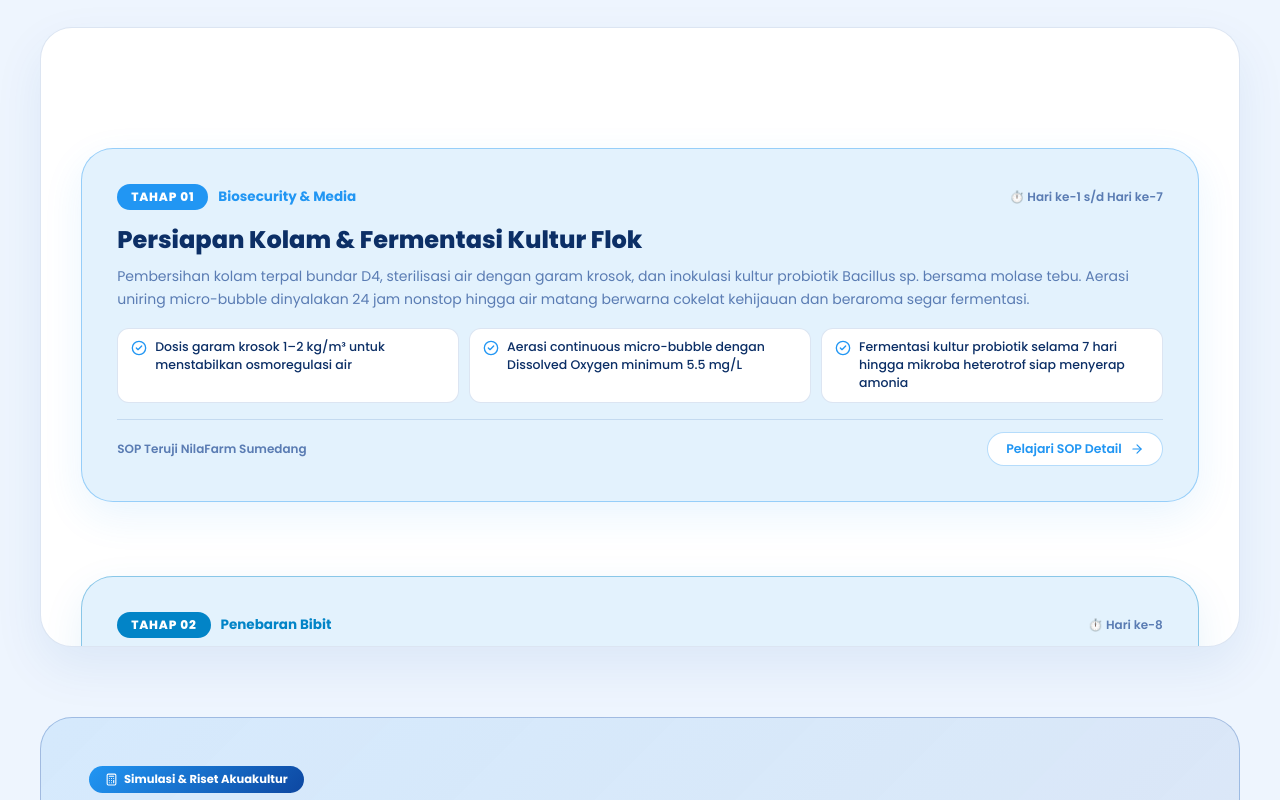
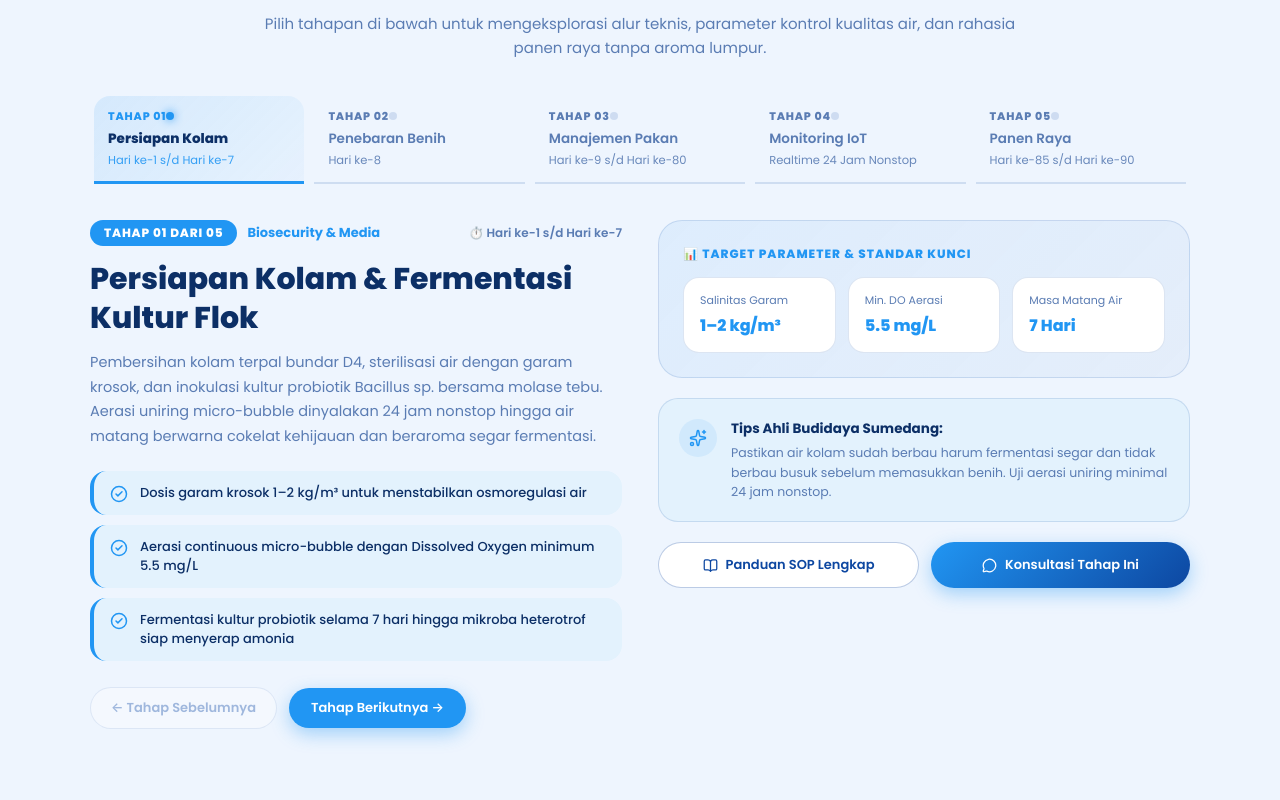
Before and after one commit to fadhlurr01/Budidaya-nila, a React (Vite) app: page / in a window 1280 px wide. Shown: the part 4620-5420 px from the top of the page. Built offline with nearby package versions, Linux system fonts and the light colour scheme.

Commit message:
fix(landing): remove stiff scroll container and cards, redesign workflow as seamless interactive fluid stepper

```diff
--- a/src/pages/HomePage.jsx
+++ b/src/pages/HomePage.jsx
@@ -3,7 +3,6 @@ import HeroSection from '../components/HeroSection';
 import FeaturesSection from '../components/FeaturesSection';
 import TestimonialsSection from '../components/TestimonialsSection';
 import AccordionGallery from '../components/AccordionGallery';
-import ScrollStack, { ScrollStackItem } from '../components/ScrollStack';
 import {
   Sparkles,
   ArrowRight,
@@ -43,6 +42,7 @@ export default function HomePage({
   const [openFaq, setOpenFaq] = useState(null);
   const [compareMode, setCompareMode] = useState('bioflok'); // 'bioflok' | 'konvensional'
   const [activeBenchmark, setActiveBenchmark] = useState(0);
+  const [activeWorkflowStage, setActiveWorkflowStage] = useState(0);
 
   const galleryItems = [
     {
@@ -94,6 +94,7 @@ export default function HomePage({
   const workflowSteps = [
     {
       step: '01',
+      shortTitle: 'Persiapan Kolam',
       title: 'Persiapan Kolam & Fermentasi Kultur Flok',
       timeline: 'Hari ke-1 s/d Hari ke-7',
       tag: 'Biosecurity & Media',
@@ -103,10 +104,17 @@ export default function HomePage({
         'Dosis garam krosok 1–2 kg/m³ untuk menstabilkan osmoregulasi air',
         'Aerasi continuous micro-bubble dengan Dissolved Oxygen minimum 5.5 mg/L',
         'Fermentasi kultur probiotik selama 7 hari hingga mikroba heterotrof siap menyerap amonia'
-      ]
+      ],
+      metrics: [
+        { label: 'Salinitas Garam', val: '1–2 kg/m³' },
+        { label: 'Min. DO Aerasi', val: '5.5 mg/L' },
+        { label: 'Masa Matang Air', val: '7 Hari' }
+      ],
+      expertTip: 'Pastikan air kolam sudah berbau harum fermentasi segar dan tidak berbau busuk sebelum memasukkan benih. Uji aerasi uniring minimal 24 jam nonstop.'
     },
     {
       step: '02',
+      shortTitle: 'Penebaran Benih',
       title: 'Aklimatisasi & Penebaran Benih Unggul',
       timeline: 'Hari ke-8',
       tag: 'Penebaran Bibit',
@@ -116,10 +124,17 @@ export default function HomePage({
         'Kepadatan tebar optimal 100–120 ekor/m³ (3.500–4.000 ekor per kolam D4)',
         'Aklimatisasi kantong benih di atas permukaan air selama 25–30 menit',
         'Pemberian vitamin C & asam amino pada air untuk mempercepat adaptasi benih'
-      ]
+      ],
+      metrics: [
+        { label: 'Ukuran Benih', val: '5–7 cm' },
+        { label: 'Padat Tebar', val: '120 ekor/m³' },
+        { label: 'Target Kelangsungan', val: '> 92% SR' }
+      ],
+      expertTip: 'Lakukan aklimatisasi pada pagi hari (pukul 07:00–08:30) atau sore hari saat suhu air stabil agar benih tidak mengalami thermal shock.'
     },
     {
       step: '03',
+      shortTitle: 'Manajemen Pakan',
       title: 'Manajemen Pakan FCR 1.2 & Suplemen Daun',
       timeline: 'Hari ke-9 s/d Hari ke-80',
       tag: 'Pertumbuhan Cepat',
@@ -129,10 +144,17 @@ export default function HomePage({
         'Jadwal pakan 3x sehari (07:30, 12:30, 17:00) dengan feeding rate 2.5%–3.5%',
         'Gumpalan flok mikroba dikonsumsi ikan sebagai sumber protein alami gratis',
         'Sampling bobot setiap 14 hari untuk kalibrasi porsi pelet dan evaluasi biomassa'
-      ]
+      ],
+      metrics: [
+        { label: 'Target FCR', val: '1.18 - 1.22' },
+        { label: 'Kadar Protein', val: '32% Min.' },
+        { label: 'Jadwal Pakan', val: '3x Sehari' }
+      ],
+      expertTip: 'Kombinasikan pelet apung komersial dengan cacahan daun azolla dan daun pepaya untuk menjaga daya tahan tubuh dan menekan biaya pakan hingga 25%.'
     },
     {
       step: '04',
+      shortTitle: 'Monitoring IoT',
       title: 'Monitoring Kualitas Air & Telemetri IoT 24 Jam',
       timeline: 'Realtime 24 Jam Nonstop',
       tag: 'Pengawasan IoT',
@@ -142,10 +164,17 @@ export default function HomePage({
         'Alarm & notifikasi WhatsApp otomatis jika DO turun di bawah batas aman 4.5 mg/L',
         'Flushing endapan amonia sentral (central drain) selama 30 detik tiap 5 hari',
         'Kontrol kepadatan flok dengan kerucut Imhoff pada rentang ideal 25–45 ml/L'
-      ]
+      ],
+      metrics: [
+        { label: 'Pantau Sensor', val: 'Realtime 24/7' },
+        { label: 'Suhu Optimal', val: '27.5° - 29.5°C' },
+        { label: 'Central Drain', val: 'Tiap 5 Hari' }
+      ],
+      expertTip: 'Buang endapan kotoran lewat central drain selama 20–30 detik tiap 5 hari tanpa menguras seluruh kolam. Amonia langsung terbuang, bakteri baik tetap aman.'
     },
     {
       step: '05',
+      shortTitle: 'Panen Raya',
       title: 'Panen Raya Selektif & Distribusi Segar',
       timeline: 'Hari ke-85 s/d Hari ke-90',
       tag: 'Panen & Jual',
@@ -155,7 +184,13 @@ export default function HomePage({
         '100% daging manis gurih tanpa aroma amis lumpur / tanah',
         'Layanan bersihkan sisik, insang, dan jeroan gratis tanpa biaya tambahan',
         'Pengantaran same-day ke resto, katering, dan konsumen rumah tangga'
-      ]
+      ],
+      metrics: [
+        { label: 'Bobot Ikan', val: '500–800 gr' },
+        { label: 'Masa Siklus', val: '90 Hari' },
+        { label: 'Aroma Lumpur', val: '0% Bebas Bau' }
+      ],
+      expertTip: 'Puasakan ikan selama 24 jam sebelum proses pemanenan agar saluran pencernaan bersih total, daging terasa manis segar, dan tidak cepat membusuk saat pengiriman.'
     }
   ];
 
@@ -607,64 +642,119 @@ export default function HomePage({
         </div>
       </section>
 
-      {/* 5. WORKFLOW BUDIDAYA NILA 90 HARI (REACT BITS SCROLLSTACK) */}
-      <section style={{ maxWidth: '1240px', margin: '0 auto', padding: '40px 20px 50px', width: '100%', boxSizing: 'border-box' }}>
-        <div style={{ textAlign: 'center', maxWidth: '720px', margin: '0 auto 32px' }}>
+      {/* 5. WORKFLOW BUDIDAYA NILA 90 HARI (SEAMLESS & FLUID INTERACTIVE EXPERIENCE) */}
+      {(() => {
+        const curStep = workflowSteps[activeWorkflowStage] || workflowSteps[0];
+        const stepAccent = curStep.accent || '#2196f3';
+        return (
+          <section style={{ maxWidth: '1240px', margin: '0 auto', padding: '50px 20px 60px', width: '100%', boxSizing: 'border-box' }}>
+            <div style={{ textAlign: 'center', maxWidth: '760px', margin: '0 auto 36px' }}>
               <span style={{ fontSize: '12.5px', fontWeight: 800, color: 'var(--b)', letterSpacing: '2px', textTransform: 'uppercase', display: 'inline-flex', alignItems: 'center', gap: '6px' }}>
                 <Waves size={15} />
-            Roadmap & Workflow Terpadu
+                Workflow Siklus Budidaya Nila 90 Hari
               </span>
               <h2 style={{ fontSize: 'clamp(26px, 3.5vw, 36px)', fontWeight: 800, color: 'var(--txt)', marginTop: '8px' }}>
-            Workflow Siklus Budidaya Nila 90 Hari
+                Standar Operasional Prosedur (SOP) Bioflok Modern
               </h2>
               <p style={{ color: 'var(--mut)', fontSize: '15px', marginTop: '10px', lineHeight: 1.6 }}>
-            Alur kerja terstandarisasi budidaya nila sistem bioflok NilaFarm dari hari ke-1 hingga panen raya. Gulir wadah kartu di bawah untuk merasakan interaksi tumpukan kartu (<i>ScrollStack</i>).
+                Pilih tahapan di bawah untuk mengeksplorasi alur teknis, parameter kontrol kualitas air, dan rahasia panen raya tanpa aroma lumpur.
               </p>
             </div>
 
-        {/* ScrollStack Interactive Deck */}
+            {/* Fluid Stage Stepper / Progress Bar (Zero Outer Card / Zero Stiff Boxes) */}
             <div
               style={{
-            height: '620px',
-            borderRadius: '32px',
-            border: '1.5px solid var(--border)',
-            background: 'var(--card)',
-            overflow: 'hidden',
-            boxShadow: '0 20px 50px rgba(13, 71, 161, 0.08)'
+                display: 'grid',
+                gridTemplateColumns: 'repeat(auto-fit, minmax(170px, 1fr))',
+                gap: '10px',
+                maxWidth: '1100px',
+                margin: '0 auto 36px',
+                padding: '0 4px'
               }}
             >
-          <ScrollStack
-            itemDistance={75}
-            itemScale={0.035}
-            itemStackDistance={30}
-            stackPosition="12%"
-            scaleEndPosition="6%"
-            baseScale={0.88}
-            blurAmount={1.5}
-            useWindowScroll={false}
-          >
-            {workflowSteps.map((st, sIdx) => {
-              const accentColor = st.accent || '#2196f3';
+              {workflowSteps.map((st, idx) => {
+                const isActive = activeWorkflowStage === idx;
+                const isPast = activeWorkflowStage > idx;
+                const itemAccent = st.accent || '#2196f3';
                 return (
-                <ScrollStackItem
-                  key={sIdx}
+                  <button
+                    key={idx}
+                    type="button"
+                    onClick={() => setActiveWorkflowStage(idx)}
                     style={{
-                    background: 'var(--card2)',
-                    border: `1.5px solid ${accentColor}66`,
-                    boxShadow: `0 14px 40px ${accentColor}18`,
-                    position: 'relative',
+                      background: isActive
+                        ? `linear-gradient(135deg, ${itemAccent}1f, ${itemAccent}0a)`
+                        : 'transparent',
+                      border: 'none',
+                      borderBottom: isActive ? `3.5px solid ${itemAccent}` : '2px solid var(--border)',
+                      padding: '12px 14px',
+                      cursor: 'pointer',
+                      textAlign: 'left',
+                      transition: 'all 0.25s ease',
+                      borderRadius: '16px 16px 0 0',
                       display: 'flex',
                       flexDirection: 'column',
-                    justifyContent: 'space-between',
-                    minHeight: '20rem'
+                      gap: '5px',
+                      outline: 'none'
                     }}
                   >
-                  <div>
-                    <div style={{ display: 'flex', alignItems: 'center', justifyContent: 'space-between', marginBottom: '14px', flexWrap: 'wrap', gap: '8px' }}>
-                      <div style={{ display: 'flex', alignItems: 'center', gap: '10px' }}>
+                    <div style={{ display: 'flex', alignItems: 'center', justifyContent: 'space-between' }}>
                       <span
                         style={{
-                            background: accentColor,
+                          fontSize: '11px',
+                          fontWeight: 800,
+                          color: isActive ? itemAccent : isPast ? 'var(--b)' : 'var(--mut)',
+                          letterSpacing: '0.8px'
+                        }}
+                      >
+                        TAHAP {st.step}
+                      </span>
+                      <span
+                        style={{
+                          width: '8px',
+                          height: '8px',
+                          borderRadius: '50%',
+                          background: isActive ? itemAccent : isPast ? 'var(--b)' : 'var(--border)',
+                          boxShadow: isActive ? `0 0 10px ${itemAccent}` : 'none',
+                          transition: 'all 0.25s ease'
+                        }}
+                      />
+                    </div>
+                    <span
+                      style={{
+                        fontSize: '13.5px',
+                        fontWeight: isActive ? 800 : 600,
+                        color: isActive ? 'var(--txt)' : 'var(--mut)',
+                        lineHeight: 1.3
+                      }}
+                    >
+                      {st.shortTitle}
+                    </span>
+                    <span style={{ fontSize: '11.5px', color: isActive ? itemAccent : 'var(--mut)', opacity: 0.9 }}>
+                      {st.timeline}
+                    </span>
+                  </button>
+                );
+              })}
+            </div>
+
+            {/* Seamless Interactive Stage Content Area */}
+            <div
+              style={{
+                maxWidth: '1100px',
+                margin: '0 auto',
+                display: 'grid',
+                gridTemplateColumns: 'repeat(auto-fit, minmax(min(320px, 100%), 1fr))',
+                gap: '36px',
+                alignItems: 'start'
+              }}
+            >
+              {/* Left Column: Stage Details & Action Checklist */}
+              <div>
+                <div style={{ display: 'flex', alignItems: 'center', gap: '10px', marginBottom: '14px', flexWrap: 'wrap' }}>
+                  <span
+                    style={{
+                      background: stepAccent,
                       color: '#ffffff',
                       fontSize: '12px',
                       fontWeight: 800,
@@ -673,81 +763,205 @@ export default function HomePage({
                       letterSpacing: '0.8px'
                     }}
                   >
-                          TAHAP {st.step}
+                    TAHAP {curStep.step} DARI 05
                   </span>
-                        <span style={{ fontSize: '13.5px', color: accentColor, fontWeight: 700 }}>
-                          {st.tag}
+                  <span style={{ fontSize: '13px', fontWeight: 700, color: stepAccent }}>
+                    {curStep.tag}
                   </span>
-                      </div>
-                      <span style={{ fontSize: '12px', color: 'var(--mut)', fontWeight: 600, display: 'inline-flex', alignItems: 'center', gap: '4px' }}>
-                        ⏱️ {st.timeline}
+                  <span style={{ fontSize: '12px', color: 'var(--mut)', fontWeight: 600, marginLeft: 'auto' }}>
+                    ⏱️ {curStep.timeline}
                   </span>
                 </div>
 
-                    <h3 style={{ fontSize: 'clamp(18px, 2.2vw, 24px)', fontWeight: 800, color: 'var(--txt)', marginBottom: '10px', lineHeight: 1.3 }}>
-                      {st.title}
+                <h3 style={{ fontSize: 'clamp(22px, 2.8vw, 30px)', fontWeight: 800, color: 'var(--txt)', marginBottom: '12px', lineHeight: 1.3 }}>
+                  {curStep.title}
                 </h3>
 
-                    <p style={{ fontSize: '14px', color: 'var(--mut)', lineHeight: 1.6, marginBottom: '18px' }}>
-                      {st.desc}
+                <p style={{ fontSize: '14.5px', color: 'var(--mut)', lineHeight: 1.7, marginBottom: '22px' }}>
+                  {curStep.desc}
                 </p>
 
-                    <div
-                      style={{
-                        display: 'grid',
-                        gridTemplateColumns: 'repeat(auto-fit, minmax(min(260px, 100%), 1fr))',
-                        gap: '10px',
-                        marginBottom: '16px'
-                      }}
-                    >
-                      {st.points.map((pt, pIdx) => (
+                {/* Key Checklist with Accent Border Accent */}
+                <div style={{ display: 'flex', flexDirection: 'column', gap: '10px', marginBottom: '26px' }}>
+                  {curStep.points.map((pt, pIdx) => (
                     <div
                       key={pIdx}
                       style={{
                         display: 'flex',
                         alignItems: 'flex-start',
-                            gap: '8px',
-                            background: 'var(--card)',
-                            padding: '9px 13px',
-                            borderRadius: '12px',
-                            border: '1px solid var(--border)'
+                        gap: '12px',
+                        padding: '12px 16px',
+                        borderRadius: '16px',
+                        background: 'var(--card2)',
+                        borderLeft: `4px solid ${stepAccent}`,
+                        transition: 'transform 0.2s ease'
                       }}
                     >
-                          <CheckCircle2 size={16} color={accentColor} style={{ flexShrink: 0, marginTop: '2px' }} />
-                          <span style={{ fontSize: '12.5px', color: 'var(--txt)', lineHeight: 1.45, fontWeight: 500 }}>
+                      <CheckCircle2 size={18} color={stepAccent} style={{ flexShrink: 0, marginTop: '2px' }} />
+                      <span style={{ fontSize: '13px', color: 'var(--txt)', lineHeight: 1.5, fontWeight: 500 }}>
                         {pt}
                       </span>
                     </div>
                   ))}
                 </div>
+
+                {/* Stepper Navigation Buttons (Prev / Next) */}
+                <div style={{ display: 'flex', alignItems: 'center', gap: '12px', flexWrap: 'wrap' }}>
+                  <button
+                    type="button"
+                    disabled={activeWorkflowStage === 0}
+                    onClick={() => setActiveWorkflowStage(prev => Math.max(0, prev - 1))}
+                    className="btn-ghost"
+                    style={{
+                      padding: '10px 20px',
+                      fontSize: '13px',
+                      borderRadius: '9999px',
+                      opacity: activeWorkflowStage === 0 ? 0.35 : 1,
+                      cursor: activeWorkflowStage === 0 ? 'not-allowed' : 'pointer'
+                    }}
+                  >
+                    <span>← Tahap Sebelumnya</span>
+                  </button>
+
+                  <button
+                    type="button"
+                    disabled={activeWorkflowStage === workflowSteps.length - 1}
+                    onClick={() => setActiveWorkflowStage(prev => Math.min(workflowSteps.length - 1, prev + 1))}
+                    className="btn-primary"
+                    style={{
+                      padding: '10px 22px',
+                      fontSize: '13px',
+                      borderRadius: '9999px',
+                      background: stepAccent,
+                      opacity: activeWorkflowStage === workflowSteps.length - 1 ? 0.35 : 1,
+                      cursor: activeWorkflowStage === workflowSteps.length - 1 ? 'not-allowed' : 'pointer'
+                    }}
+                  >
+                    <span>Tahap Berikutnya →</span>
+                  </button>
+                </div>
               </div>
 
-                  <div style={{ display: 'flex', alignItems: 'center', justifyContent: 'space-between', flexWrap: 'wrap', gap: '12px', borderTop: '1px solid var(--border)', paddingTop: '12px', marginTop: 'auto' }}>
-                    <span style={{ fontSize: '12px', color: 'var(--mut)', fontWeight: 600 }}>
-                      SOP Teruji NilaFarm Sumedang
+              {/* Right Column: Key Operational Metrics & Pro-Tips */}
+              <div style={{ display: 'flex', flexDirection: 'column', gap: '20px' }}>
+                {/* Metric Highlights */}
+                <div
+                  style={{
+                    background: 'linear-gradient(135deg, rgba(33, 150, 243, 0.08) 0%, rgba(13, 71, 161, 0.04) 100%)',
+                    padding: '24px',
+                    borderRadius: '24px',
+                    border: '1px solid var(--border)'
+                  }}
+                >
+                  <span style={{ fontSize: '12px', fontWeight: 800, color: stepAccent, letterSpacing: '1px', textTransform: 'uppercase', display: 'block', marginBottom: '14px' }}>
+                    📊 Target Parameter & Standar Kunci
                   </span>
+
+                  <div style={{ display: 'grid', gridTemplateColumns: 'repeat(auto-fit, minmax(130px, 1fr))', gap: '12px' }}>
+                    {curStep.metrics.map((m, mIdx) => (
+                      <div
+                        key={mIdx}
+                        style={{
+                          background: 'var(--card)',
+                          padding: '14px 16px',
+                          borderRadius: '16px',
+                          border: '1px solid var(--border)'
+                        }}
+                      >
+                        <small style={{ color: 'var(--mut)', fontSize: '11px', display: 'block', marginBottom: '4px' }}>
+                          {m.label}
+                        </small>
+                        <b style={{ fontSize: '16px', color: stepAccent, fontWeight: 800 }}>
+                          {m.val}
+                        </b>
+                      </div>
+                    ))}
+                  </div>
+                </div>
+
+                {/* Expert Pro-Tip Callout */}
+                <div
+                  style={{
+                    padding: '20px',
+                    borderRadius: '20px',
+                    background: 'var(--card2)',
+                    border: '1px solid var(--border)',
+                    display: 'flex',
+                    gap: '14px',
+                    alignItems: 'flex-start'
+                  }}
+                >
+                  <div
+                    style={{
+                      width: '38px',
+                      height: '38px',
+                      borderRadius: '50%',
+                      background: `${stepAccent}18`,
+                      color: stepAccent,
+                      display: 'flex',
+                      alignItems: 'center',
+                      justifyContent: 'center',
+                      flexShrink: 0
+                    }}
+                  >
+                    <Sparkles size={18} />
+                  </div>
+                  <div>
+                    <b style={{ fontSize: '13.5px', color: 'var(--txt)', display: 'block', marginBottom: '4px' }}>
+                      Tips Ahli Budidaya Sumedang:
+                    </b>
+                    <p style={{ fontSize: '12.5px', color: 'var(--mut)', margin: 0, lineHeight: 1.55 }}>
+                      {curStep.expertTip}
+                    </p>
+                  </div>
+                </div>
+
+                {/* Direct Action Links */}
+                <div style={{ display: 'flex', gap: '12px', flexWrap: 'wrap' }}>
                   <button
                     type="button"
                     onClick={() => onNavigate('budidaya')}
                     className="btn-ghost"
                     style={{
-                        padding: '7px 18px',
-                        fontSize: '12.5px',
+                      flex: 1,
+                      padding: '12px 18px',
+                      fontSize: '13px',
                       borderRadius: '9999px',
-                        color: accentColor,
-                        borderColor: `${accentColor}55`
+                      display: 'flex',
+                      alignItems: 'center',
+                      justifyContent: 'center',
+                      gap: '8px'
                     }}
                   >
-                      <span>Pelajari SOP Detail</span>
-                      <ArrowRight size={14} />
+                    <BookOpen size={15} />
+                    <span>Panduan SOP Lengkap</span>
                   </button>
+
+                  <a
+                    href={`https://wa.me/6281382570406?text=${encodeURIComponent(`Halo Hamdan Russ, saya ingin konsultasi mengenai Tahap ${curStep.step}: ${curStep.title} pada budidaya nila bioflok.`)}`}
+                    target="_blank"
+                    rel="noreferrer"
+                    className="btn-primary"
+                    style={{
+                      flex: 1,
+                      padding: '12px 18px',
+                      fontSize: '13px',
+                      borderRadius: '9999px',
+                      display: 'flex',
+                      alignItems: 'center',
+                      justifyContent: 'center',
+                      gap: '8px'
+                    }}
+                  >
+                    <MessageCircle size={15} />
+                    <span>Konsultasi Tahap Ini</span>
+                  </a>
                 </div>
-                </ScrollStackItem>
-              );
-            })}
-          </ScrollStack>
+              </div>
             </div>
           </section>
+        );
+      })()}
 
       {/* 6. VISUAL BUDIDAYA PIPELINE & CALCULATOR BANNER (Replaces Heavy Boxy Card) */}
       <section style={{ maxWidth: '1240px', margin: '0 auto', padding: '20px 20px 60px', width: '100%', boxSizing: 'border-box' }}>
```
Lines whose indentation alone changed are shown as unchanged.
